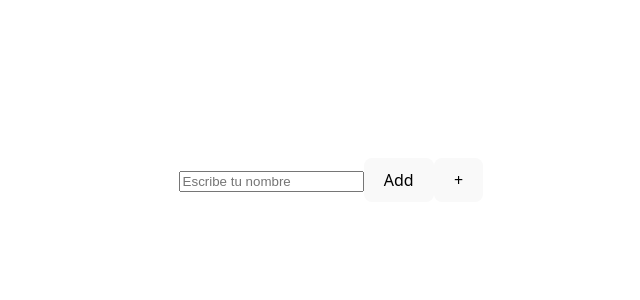
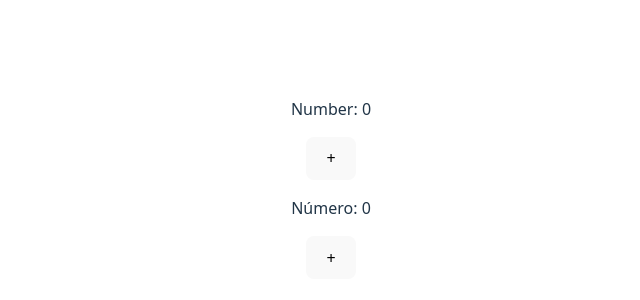
Before and after one commit to AntonioMonzo4/React_Bytered, a React (Vite) app: page / in a window 1280 px wide. Shown: the part 220-520 px from the top of the page, without its empty margins (309-949 px from the left). Built offline with nearby package versions, Linux system fonts and the light colour scheme.

Commit message:
feat(App.jsx): Reloading/useState

```diff
--- a/src/App.jsx
+++ b/src/App.jsx
@@ -72,7 +72,7 @@ return (
 
 
 
-  const [username, setUsername] = useState('');
+  /*  const [username, setUsername] = useState('');
     const [number, setNumber] = useState(0);
 
     const handleClick = () => {
@@ -96,6 +96,26 @@ return (
         <button onClick={handleClick}>Add</button>
         <button onClick={addHandle}>+</button>
       </>
+    )*/
+
+
+  let number = 0;
+  const [numero, setNumero] = useState(0);
+  return (
+    <div>
+      <p>Number: {number}</p>
+      <button onClick={() => number++}>+</button>
+      { /**
+        * En este caso, el número no se actualizará en la interfaz de usuario cada vez que se haga clic en el botón, ya que React no detecta cambios en variables normales como number.
+        * Para que React actualice la interfaz de usuario, es necesario utilizar el estado (useState) para manejar el valor del número y su actualización.
+        */}
+      <p>Número: {numero}</p>
+      <button onClick={() => setNumero(numero + 1)}>+</button>
+      { /**
+        * En este caso, cada vez que se haga clic en el botón, el estado numero se actualizará utilizando la función setNumero, lo que hará que React vuelva a renderizar el componente y muestre el nuevo valor del número en la interfaz de usuario.
+        */}
+
+    </div>
   )
 }
 
```
Lines whose indentation alone changed are shown as unchanged.
